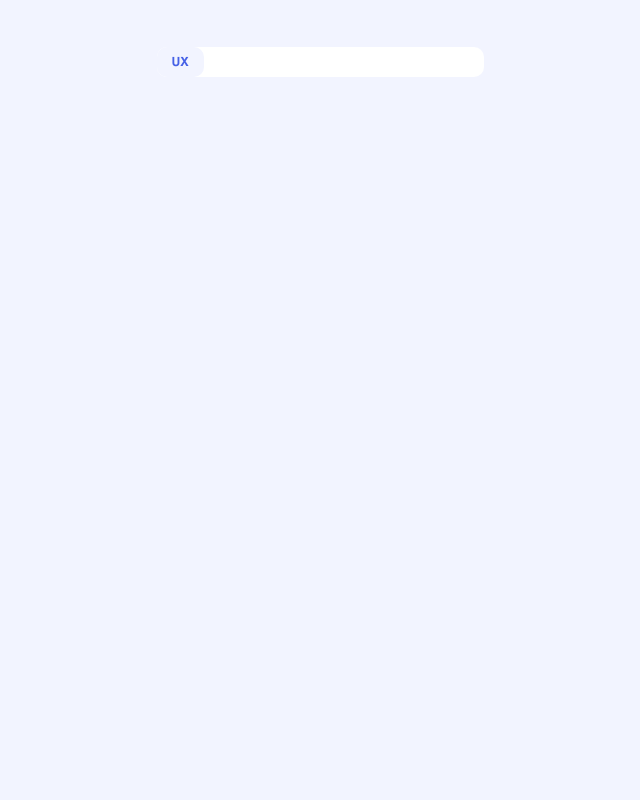
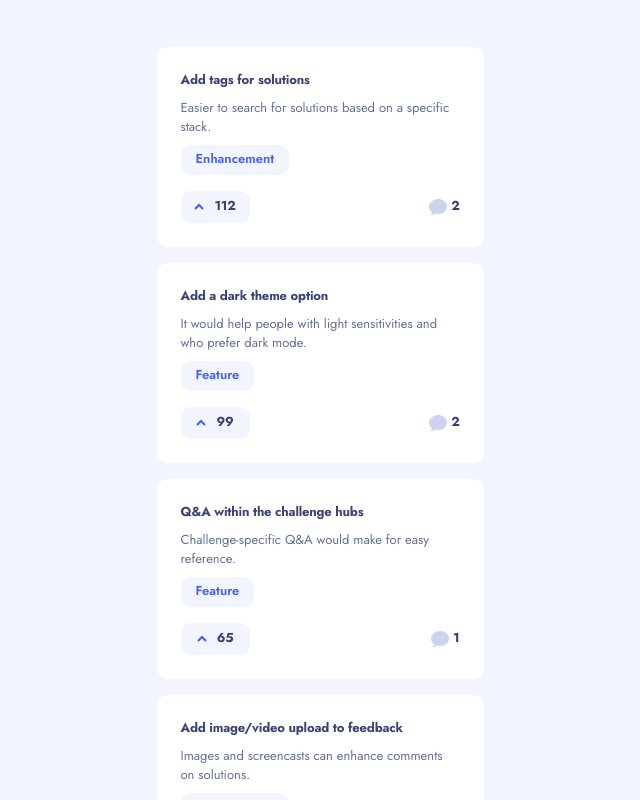
Before and after one commit to a-maystorov/product-feedback-app, a React (Create React App) app: page / in a window 1280 px wide. Shown: the top 800 px of the page, without its empty margins (320-960 px from the left). Built offline with nearby package versions, Linux system fonts and the light colour scheme.

Commit message:
Add Comments common and SuggestionsList component.

```diff
--- a/src/App.js
+++ b/src/App.js
@@ -1,12 +1,12 @@
-import BackButton from './components/common/BackButton';
-import Button from './components/common/Button';
-import Category from './components/common/Category';
-import Upvote from './components/common/Upvote';
+import SuggestionList from './components/SuggestionList';
+
+import data from './data.json';
+// console.log(data.productRequests);
 
 const App = () => {
   return (
-    <div className="container">
-      <Category category={'UX'} />
+    <div>
+      <SuggestionList suggestions={data.productRequests} />
     </div>
   );
 };
--- /dev/null
+++ b/src/components/SuggestionList.css
@@ -0,0 +1,38 @@
+.suggestion-list {
+  background: var(--color-white-secondary);
+}
+
+.suggestion-list__item {
+  background: var(--color-white-primary);
+  margin-bottom: 1.6rem;
+  border-radius: 10px;
+  height: 200px;
+  display: flex;
+  flex-direction: column;
+  justify-content: center;
+  gap: 1.6rem;
+  padding: 2.4rem;
+}
+
+.suggestion-list__header h2 {
+  font-weight: 700;
+  font-size: 1.3rem;
+  line-height: 1.879rem;
+  letter-spacing: -0.18px;
+  color: var(--color-gray-secondary);
+  margin-bottom: 0.9rem;
+}
+
+.suggestion-list__header p {
+  font-weight: 400;
+  font-size: 1.3rem;
+  line-height: 1.879rem;
+  color: var(--color-gray-accent);
+  margin-bottom: 0.8rem;
+}
+
+.suggestion-list__footer {
+  display: flex;
+  justify-content: space-between;
+  align-items: center;
+}
--- /dev/null
+++ b/src/components/SuggestionList.js
@@ -0,0 +1,32 @@
+import Category from './common/Category';
+import Comments from './common/Comments';
+import Upvote from './common/Upvote';
+
+import './SuggestionList.css';
+
+const SuggestionList = ({ suggestions }) => {
+  return (
+    <div className="suggestion-list container">
+      {suggestions.length === 0 && <p>No suggestions yet!</p>}
+      {suggestions.map((suggestion) => (
+        <div className="suggestion-list__item" key={suggestion.id}>
+          <header className="suggestion-list__header">
+            <h2>{suggestion.title}</h2>
+            <p>{suggestion.description}</p>
+            <Category category={suggestion.category} />
+          </header>
+          <footer className="suggestion-list__footer">
+            <Upvote direction={'row'} upvotes={suggestion.upvotes} />
+            <Comments
+              commentsAmount={
+                !suggestion.comments ? 0 : suggestion.comments.length
+              }
+            />
+          </footer>
+        </div>
+      ))}
+    </div>
+  );
+};
+
+export default SuggestionList;
--- a/src/components/common/Category.css
+++ b/src/components/common/Category.css
@@ -7,6 +7,7 @@
   font-weight: 600;
   font-size: 1.3rem;
   line-height: 1.879rem;
+  text-transform: capitalize;
   color: var(--color-blue-primary);
   background: var(--color-white-secondary);
   padding-inline: 1.5rem;
--- /dev/null
+++ b/src/components/common/Comments.css
@@ -0,0 +1,11 @@
+.comments {
+  display: flex;
+  /* justify-content: center; */
+  align-items: center;
+  gap: 0.4rem;
+  font-weight: 700;
+  font-size: 1.3rem;
+  line-height: 1.879rem;
+  letter-spacing: -0.18px;
+  color: var(--color-gray-primary);
+}
--- /dev/null
+++ b/src/components/common/Comments.js
@@ -0,0 +1,18 @@
+import './Comments.css';
+
+const Comments = ({ commentsAmount }) => {
+  return (
+    <div className="comments">
+      <svg width="18" height="16" xmlns="http://www.w3.org/2000/svg">
+        <path
+          d="M2.62 16H1.346l.902-.91c.486-.491.79-1.13.872-1.823C1.036 11.887 0 9.89 0 7.794 0 3.928 3.52 0 9.03 0 14.87 0 18 3.615 18 7.455c0 3.866-3.164 7.478-8.97 7.478-1.017 0-2.078-.137-3.025-.388A4.705 4.705 0 012.62 16z"
+          fill="#CDD2EE"
+          fillRule="nonzero"
+        />
+      </svg>
+      {commentsAmount}
+    </div>
+  );
+};
+
+export default Comments;
--- a/src/index.css
+++ b/src/index.css
@@ -25,9 +25,10 @@
 
 .container {
   max-width: 327px;
+  width: 100%;
   margin: 4.7rem auto;
   border-radius: 10px;
-  background-color: var(--color-white-primary);
+  /* background: var(--color-white-secondary); */
 }
 
 /* Typography */
```
Also changed, not shown: src/components/Feedbacks.js (deleted).
